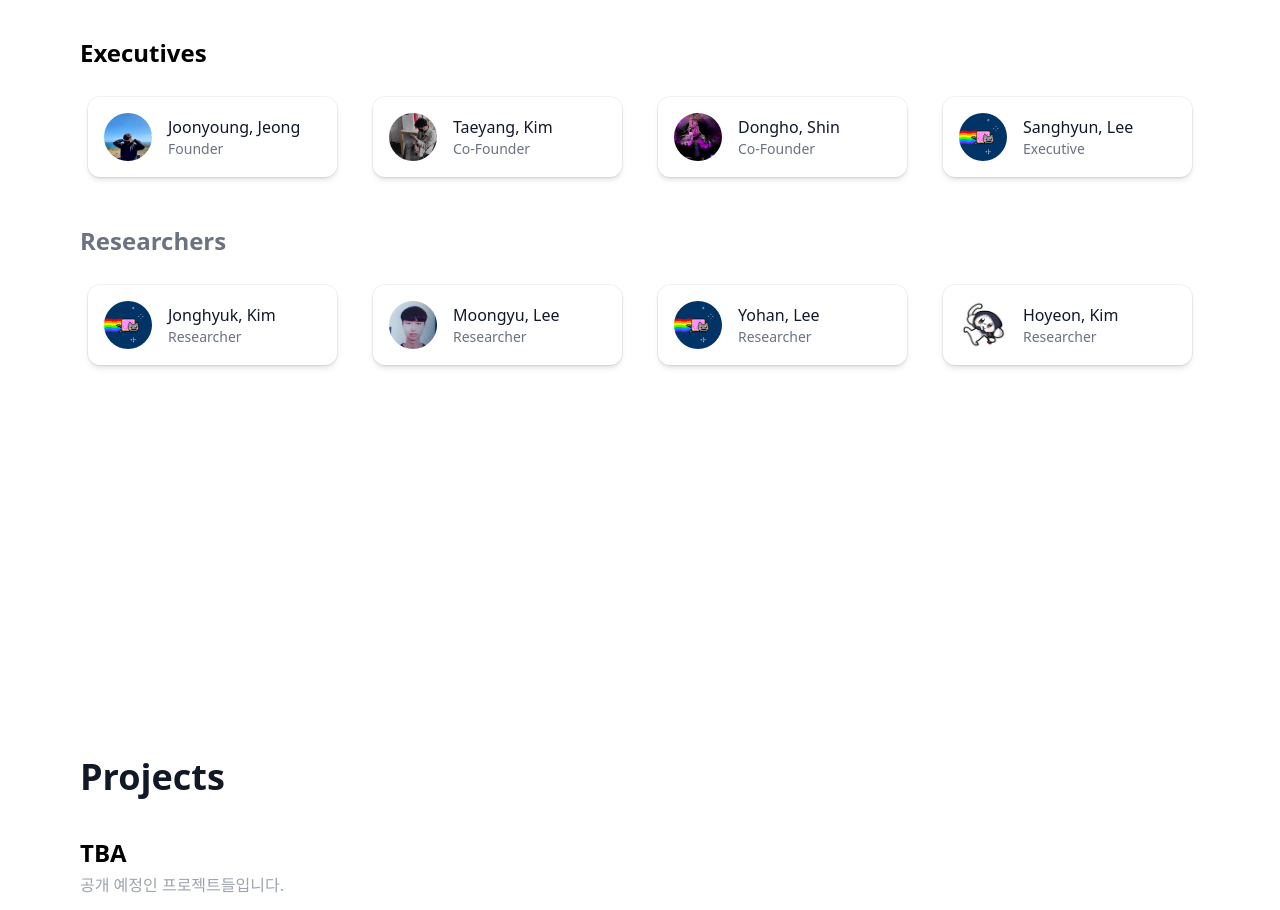
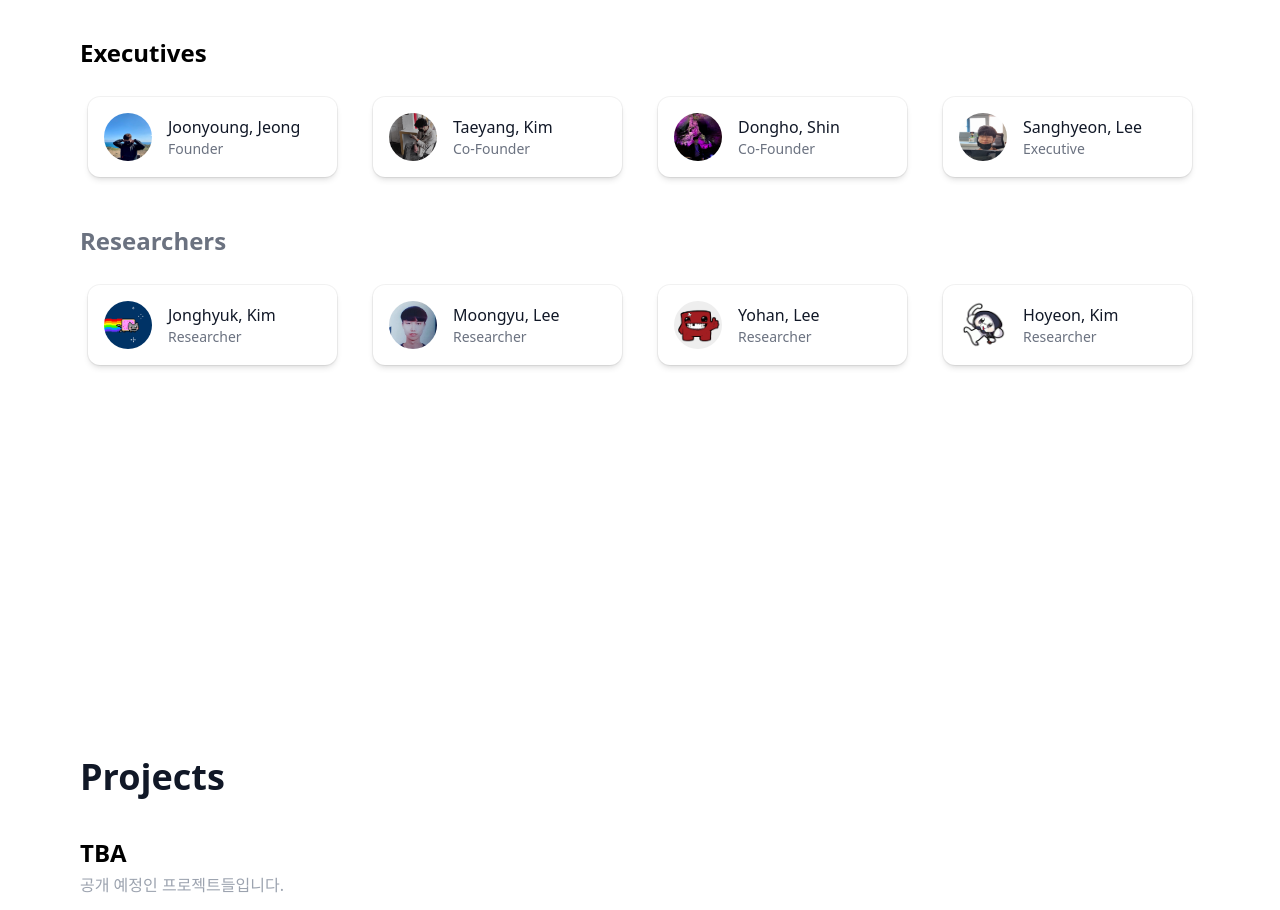
Before and after one commit to Dropper-Lab/Dropper-Lab, a plain HTML site: page index.html in a window 1280 px wide. Shown: the part 939-1849 px from the top of the page. Drawn offline with Linux system fonts and the light colour scheme.

Commit message:
Added Profile picture for user "Yohan Lee" and "Sanghyeon Lee"

```diff
--- a/index.html
+++ b/index.html
@@ -84,9 +84,9 @@
             </div>
             <div class="overflow-hidden m-2  bg-white dark:bg-gray-800 shadow-md ring-1 ring-black/5 rounded-xl flex items-center gap-6 dark:bg-gray-800 dark:highlight-white/5">
                 <div class="flex items-center gap-4 p-4">
-                    <img class="w-12 h-12 rounded-full" src="./images/profiles/none.png">
+                    <img class="w-12 h-12 rounded-full" src="./images/profiles/shlee.png">
                     <div class="flex flex-col">
-                        <strong class="text-gray-900 text-md font-medium dark:text-gray-200">Sanghyun, Lee</strong>
+                        <strong class="text-gray-900 text-md font-medium dark:text-gray-200">Sanghyeon, Lee</strong>
                         <span class="text-gray-500 text-sm font-medium dark:text-gray-400">Executive</span>
                     </div>
                 </div>
@@ -116,7 +116,7 @@
             </div>
             <div class="overflow-hidden m-2  bg-white dark:bg-gray-800 shadow-md ring-1 ring-black/5 rounded-xl flex items-center gap-6 dark:bg-gray-800 dark:highlight-white/5">
                 <div class="flex items-center gap-4 p-4">
-                    <img class="w-12 h-12 rounded-full" src="images/profiles/none.png">
+                    <img class="w-12 h-12 rounded-full" src="images/profiles/hanja.png">
                     <div class="flex flex-col">
                         <strong class="text-gray-900 text-md font-medium dark:text-gray-200">Yohan, Lee</strong>
                         <span class="text-gray-500 text-sm font-medium dark:text-gray-400">Researcher</span>
```
Also changed, not shown: images/profiles/hanja.png (added), images/profiles/shlee.png (added).
